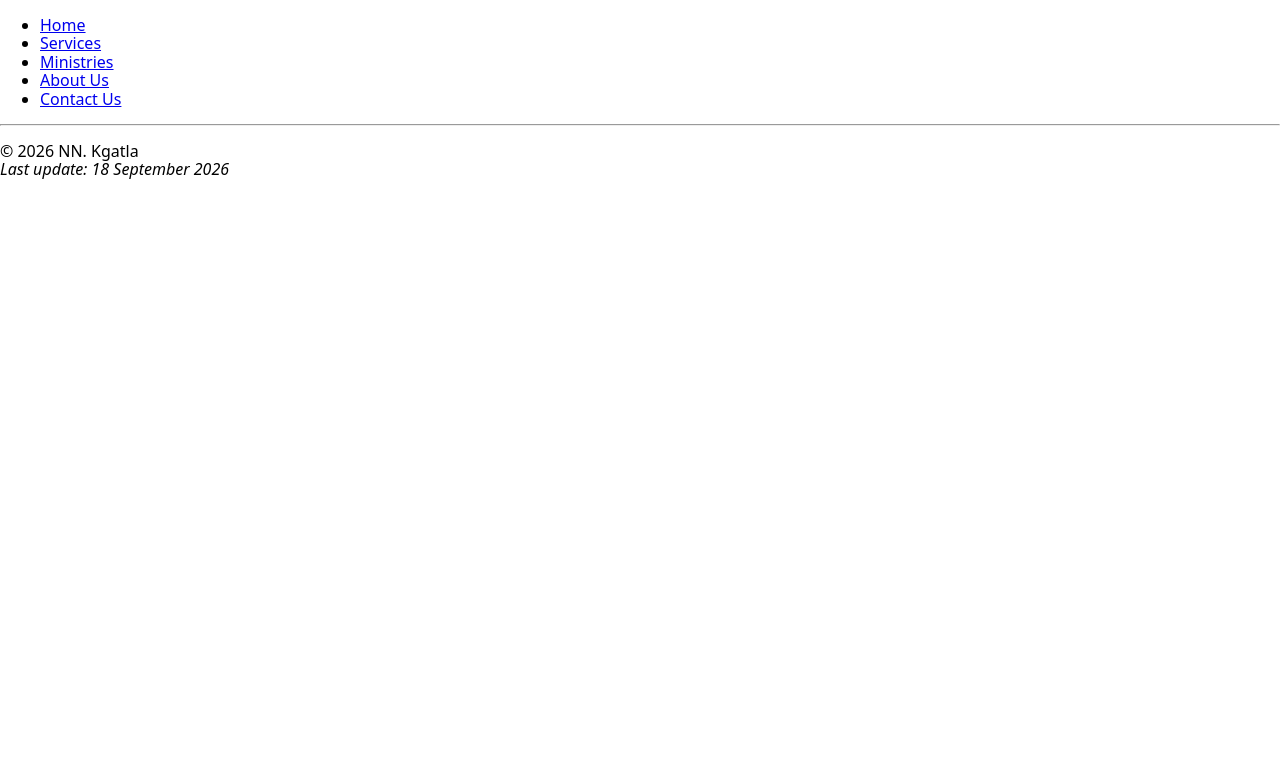
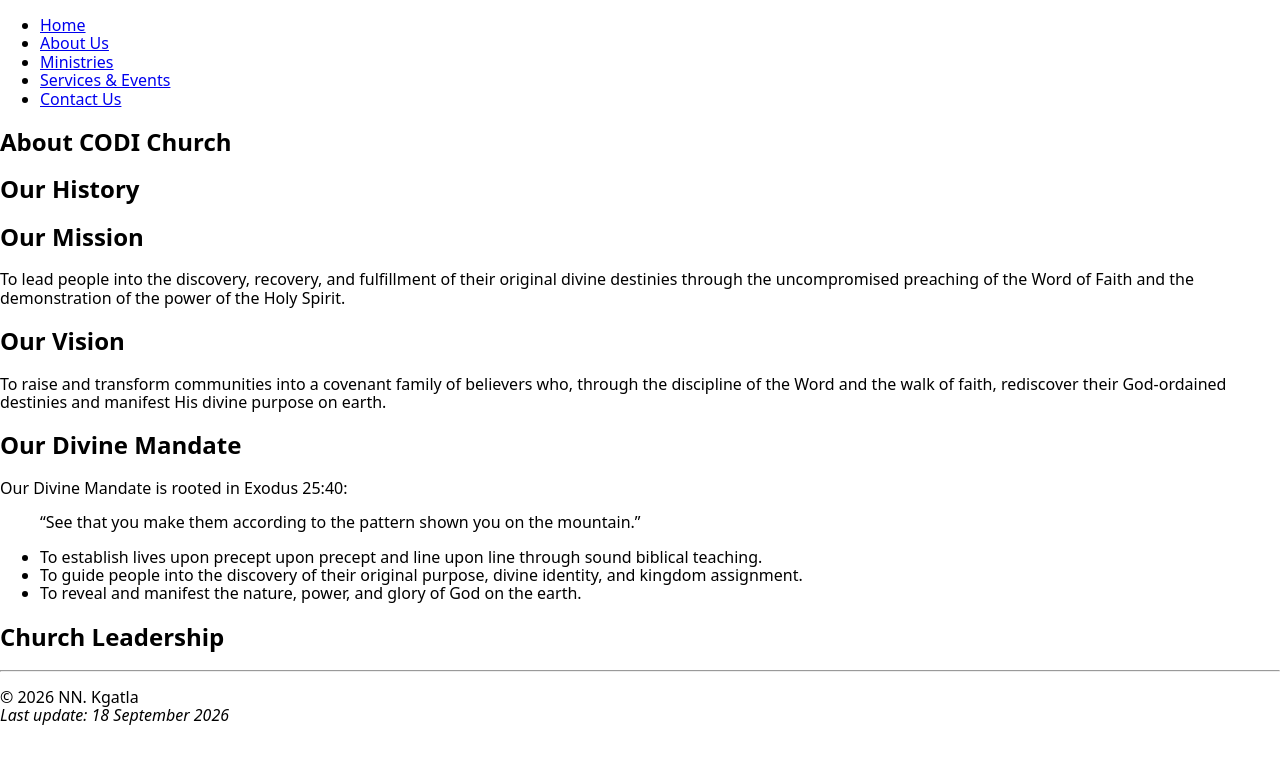
Before and after one commit to neolikescode/CODI-Church-Website, a plain HTML site: page about.html in a window 1280 px wide. Drawn offline with Linux system fonts and the light colour scheme; files that its build step writes are made by us from their sources.

Commit message:
small tweaks to the structure

```diff
--- a/about.html
+++ b/about.html
@@ -20,21 +20,80 @@
     <nav>
         <ul>
             <li><a href="index.html">Home</a></li>
-            <li><a href="services.html">Services</a></li>
+            <li><a href="about.html">About Us</a></li>
             <li><a href="ministries.html">Ministries</a></li>
-            <li><a href="about.html">About Us</a></li>
+            <li><a href="services.html">Services &amp; Events</a></li>
             <li><a href="contact.html">Contact Us</a></li>
         </ul>
     </nav>
     <main>
 
+        <section id="intro">
+            <h1>About CODI Church</h1>
+
+        </section>
+
+        <section id="history">
+            <h2>Our History</h2>
+
+        </section>
+
+        <section id="mission">
+            <h2>Our Mission</h2>
+
+            <p>
+                To lead people into the discovery, recovery, and fulfillment of their
+                original divine destinies through the uncompromised preaching of the
+                Word of Faith and the demonstration of the power of the Holy Spirit.
+            </p>
+        </section>
+
+        <section id="vision">
+            <h2>Our Vision</h2>
+
+            <p>
+                To raise and transform communities into a covenant family of believers
+                who, through the discipline of the Word and the walk of faith,
+                rediscover their God-ordained destinies and manifest His divine
+                purpose on earth.
+            </p>
+        </section>
+
+        <section id="mandate">
+            <h2>Our Divine Mandate</h2>
+            <article>
+                <p>
+                    Our Divine Mandate is rooted in Exodus 25:40:
+                </p>
+            </article>
+
+            <blockquote>
+                “See that you make them according to the pattern shown you on the mountain.”
+            </blockquote>
+
+            <ul>
+                <li>To establish lives upon precept upon precept and line upon line through sound biblical teaching.
+                </li>
+
+                <li>To guide people into the discovery of their original purpose, divine identity, and kingdom
+                    assignment.
+                </li>
+
+                <li>To reveal and manifest the nature, power, and glory of God on the earth.</li>
+            </ul>
+
+        </section>
+
+        <section id="leadership">
+            <h2>Church Leadership</h2>
+
+        </section>
+
     </main>
-
+    <hr>
+    <footer>
+        <p>&copy; 2026 NN. Kgatla<br><em>Last update: 18 September 2026</em></p>
+    </footer>
 </body>
-<hr>
-<footer>
-    <p>&copy; 2026 NN. Kgatla<br><em>Last update: 18 September 2026</em></p>
-</footer>
-
 
 </html>
```
Also changed, not shown: contact.html (+3 -4 lines), index.html (+3 -5 lines), ministries.html (+7 -29 lines), services.html (+3 -4 lines).
